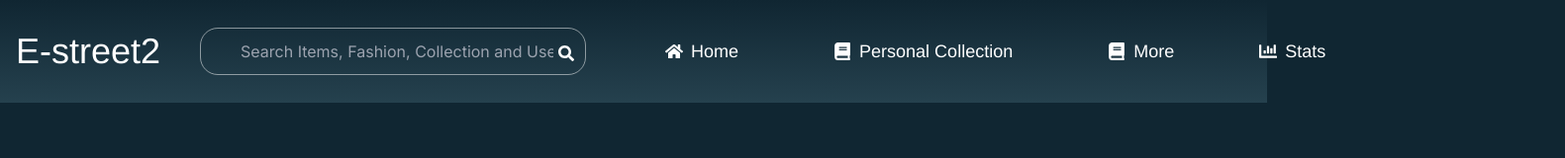
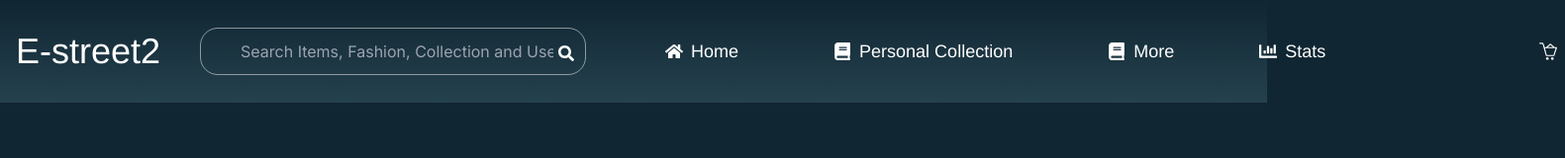
Before and after one commit to New-street-ecommerce/street-2, a Next.js app in the folder client/: page /NavBar in a window 1280 px wide. Shown: the top 160 px of the page at 99% size, 1581 px wide, since content can reach past the window. Built offline with nearby package versions, Linux system fonts and the light colour scheme.

Commit message:
comiit to pull

```diff
--- a/client/src/app/NavBar/page.tsx
+++ b/client/src/app/NavBar/page.tsx
@@ -2,6 +2,7 @@ import React from "react";
 import Link from "next/link";
 import { FaSearch, FaHome, FaBook, FaChartBar, } from "react-icons/fa";
 // import ExploreDropDown from "./ExploreDropDown";
+import { SlBasketLoaded } from "react-icons/sl";
 
 const NavBar = () => {
   return (
@@ -90,6 +91,15 @@ const NavBar = () => {
             Stats
           </Link>
         </div>
+        <div className="flex items-center mt-4 md:mt-0 md:ml-[200px] md:mr-4">
+          <Link
+            href={"/basket"}
+            className="[font-family:'SF_Pro_Display-Semibold',Helvetica] font-normal text-white text-base md:text-lg tracking-[0] leading-[normal] whitespace-nowrap hover:text-gray-300 flex items-center"
+          >
+            <SlBasketLoaded className="mr-2" />
+
+          </Link>
+        </div>
       </div>
     </header>
   );
--- a/client/src/app/home/brand.tsx
+++ b/client/src/app/home/brand.tsx
@@ -78,7 +78,7 @@ const handleFollowClick = async (brandId: number) => {
           <img
             src={brand.picture}
             alt={brand.name}
-            className="w-full h-100 object-cover mb-2 rounded-md"
+            className="w-full h-60 object-cover mb-2 rounded-md"
           />
           <div className="text-xl font-medium font-['Poppins'] text-gray-500 mb-1">
             Brand
--- a/client/src/app/home/page.tsx
+++ b/client/src/app/home/page.tsx
@@ -102,7 +102,7 @@ const Home = () => {
 
               <div className="w-fit h-11 px-5 py-2.5 bg-white bg-opacity-10 rounded-lg justify-center items-center gap-2.5 inline-flex">
                 <Link
-                  href={""}
+                  href={"/create"}
                   className="text-white text-xl font-medium font-['Poppins']"
                 >
                   Create
--- a/client/src/app/product/page.tsx
+++ b/client/src/app/product/page.tsx
@@ -132,13 +132,13 @@ const Page = () => {
             products.map((product: Product, index: number) => (
               <div
                 key={index}
-                className='w-full max-w-sm mx-auto  mt-[0px]  relative shadow-md rounded-lg cursor-pointer overflow-hidden group'
+                className='w-full max-w-sm mx-auto mb-10  mt-[-10px]  relative shadow-md rounded-lg cursor-pointer overflow-hidden group'
               >
                 <div className='relative overflow-hidden group-hover:scale-110 transition-transform duration-300'>
                   <img
                     src={product.pictures[0]}
                     alt={product.name}
-                    className='w-full h-74 object-cover rounded-lg'
+                    className='w-full h-65 object-cover rounded-lg'
                   />
                   <div className='absolute inset-0 bg-gradient-to-r from-white to-transparent opacity-0 group-hover:opacity-100 transition-opacity duration-300'></div>
                 </div>
--- a/client/src/app/product/sidebar.tsx
+++ b/client/src/app/product/sidebar.tsx
@@ -65,7 +65,7 @@ interface Product {
 
 
     return (
-      <div className="w-full md:w-64  h-screen bg-gray-200 border-r border-gray-300 flex flex-col md:flex-row">
+      <div className="w-full md:w-64  h-100 bg-gray-200 border-r border-gray-300 flex flex-col md:flex-row">
       <div className="md:w-64 md:flex-shrink-0">
         <div className="px-4 py-3">
           <BsFilterLeft />
```
